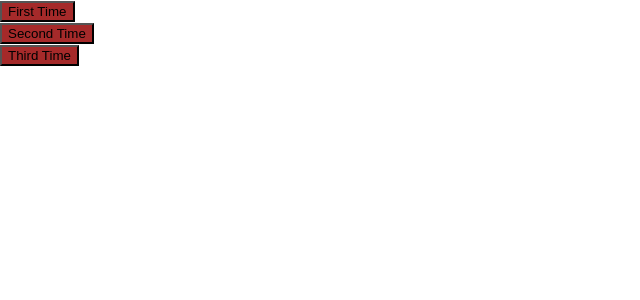
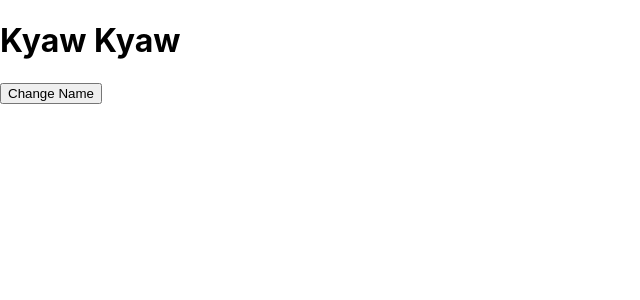
Before and after one commit to KhineThwe/React_Training, a React (Create React App) app: page / in a window 1280 px wide. Shown: the top 300 px of the page, without its empty margins (0-640 px from the left). Built offline with nearby package versions, Linux system fonts and the light colour scheme.

Commit message:
use state

```diff
--- a/src/App.js
+++ b/src/App.js
@@ -1,27 +1,19 @@
-import React, { Component } from 'react'
-import Componentone  from './component/Component1';
-import './App.css';
-import Componenttwo  from './component/Component2';
+import React,{useState} from 'react';
+import Componentone from './component/Component1'
 
-class App extends Component {
-  register = ()=>{
-    console.log("Register");
+const App = () => {
+  const [name,setName] = useState("Kyaw Kyaw");
+
+  const ChangeName = (params)=>{
+    setName(params);
   }
-  login = ()=>{
-    console.log("Login");
-  }
-  submit = ()=>{
-    console.log("Submit");
-  }
-  render() {
-    return (
-      <div>
-        <Componentone handleclick={this.register}>First Time</Componentone>
-        <Componentone handleclick={this.login}>Second Time</Componentone>
-        <Componentone handleclick={this.submit}>Third Time</Componentone>
-      </div>
-    )
-  }
+  return (
+    <div>
+      <h1>{name}</h1>
+      {/* <button onClick={()=>setName('Mg Mg')}>Change Name</button> */}
+      <button onClick={()=>ChangeName("This is new Params")}>Change Name</button>
+    </div>
+  )
 }
 
-export default App;
+export default App
--- a/src/component/Component1.js
+++ /dev/null
@@ -1,13 +0,0 @@
-import React, { Component } from 'react'
-
-class Componentone extends Component {
-  render() {
-    return (
-      <div>
-        <button onClick={this.props.handleclick}>{this.props.children}</button>
-      </div>
-    )
-  }
-}
-
-export default Componentone
--- /dev/null
+++ b/src/component/Component1.jsx
@@ -0,0 +1,9 @@
+import React from 'react'
+
+const Componentone = (props) => {
+  return (
+    <div>{props.name}</div>
+  )
+}
+
+export default Componentone
--- a/src/component/Component2.jsx
+++ /dev/null
@@ -1,13 +0,0 @@
-import React, { Component } from 'react'
-
-class Componenttwo extends Component {
-  render() {
-    return (
-      <div>
-        <h1>Component two</h1>
-      </div>
-    )
-  }
-}
-
-export default Componenttwo
```
